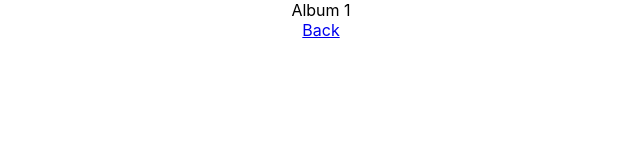
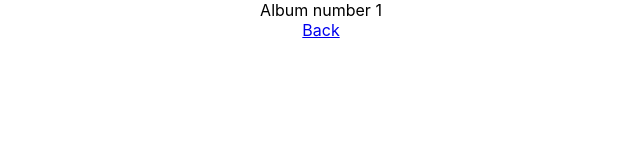
Before and after one commit to mbborromeo/google-photos-viewer, a React (Create React App) app: page /album/1 in a window 1280 px wide. Shown: the top 160 px of the page, without its empty margins (319-959 px from the left). Built offline with nearby package versions, Linux system fonts and the light colour scheme.

Commit message:
edited text on Album page

```diff
--- a/src/ViewAlbum.js
+++ b/src/ViewAlbum.js
@@ -5,7 +5,7 @@ function ViewAlbum( props ) {
   const albumID = props.match.params.id;
 
   return <div>
-    Album { albumID }
+    Album number { albumID }
     <br />
     <Link to="/">Back</Link>
   </div>;
```
